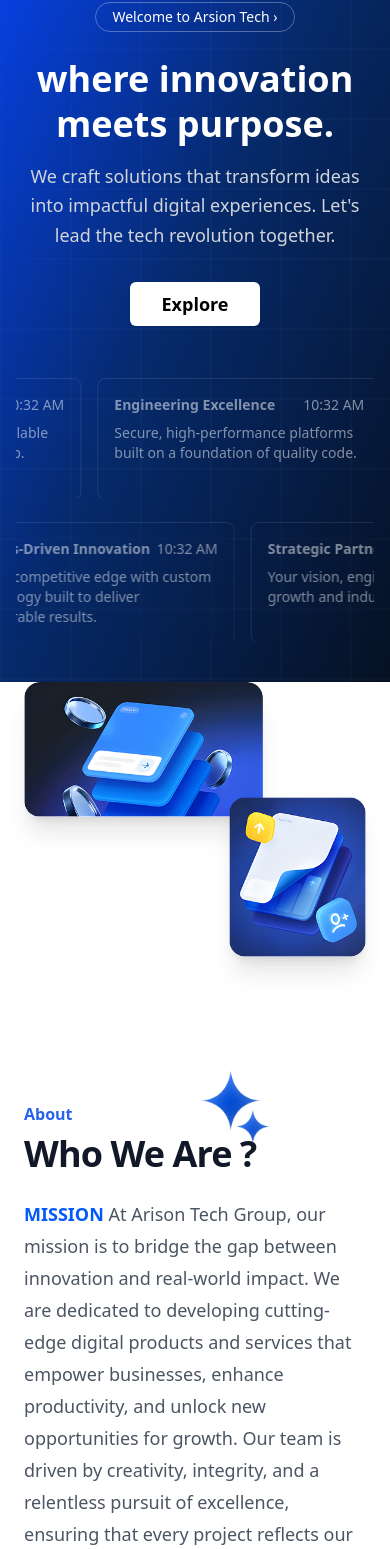
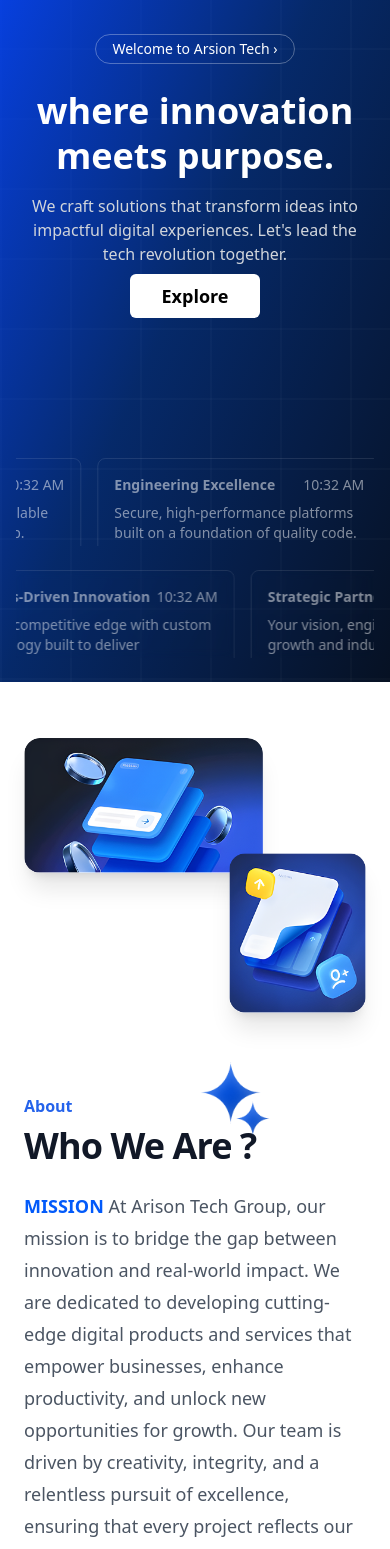
Before and after one commit to Ziyin00/alif-portifolio, a Next.js app: page / in a window 390 px wide. Shown: the part 162-1711 px from the top of the page. Built offline with nearby package versions, Linux system fonts and the light colour scheme.

Commit message:
adjustment

```diff
--- a/src/app/components/core/slider.tsx
+++ b/src/app/components/core/slider.tsx
@@ -56,12 +56,12 @@
   }, [topControls, bottomControls]);
 
   return (
-    <div className="absolute bottom-0 left-0 right-0 px-4 py-10 w-full overflow-hidden">
+    <div className="absolute bottom-0 left-0 right-0 px-4 md:py-10 py-6 w-full overflow-hidden">
       <div className="space-y-4">
 
         {/* Top Slider (moves to the left) */}
         <div
-          className="relative h-32 overflow-hidden"
+          className="relative md:h-32 h-24 overflow-hidden"
           onMouseEnter={() => topControls.stop()}
           onMouseLeave={() => topControls.start(topAnimation)}
         >
@@ -82,7 +82,7 @@
 
         {/* Bottom Slider (moves to the right) */}
         <div
-          className="relative h-32 overflow-hidden"
+          className="relative md:h-32 h-24 overflow-hidden"
           onMouseEnter={() => bottomControls.stop()}
           onMouseLeave={() => bottomControls.start(bottomAnimation)}
         >
--- a/src/app/components/sections/about.tsx
+++ b/src/app/components/sections/about.tsx
@@ -10,7 +10,7 @@
         <div className="mx-auto grid max-w-2xl grid-cols-1 items-center gap-x-16 gap-y-16 sm:gap-y-20 lg:mx-0 lg:max-w-none lg:grid-cols-2">
 
           {/* Image Column */}
-          <div className="relative h-[500px] -mt-24 lg:h-full">
+          <div className="relative h-[500px] md:-mt-24 -mt-10 lg:h-full">
             <div className="absolute top-0 left-0 w-[70%] lg:w-[80%] z-10">
               <Image
                 src="/about-1.png" // Replace with your top image
@@ -41,7 +41,7 @@
           </div>
 
           {/* Text Content Column */}
-          <div className="lg:pl-8 lg:pt-4 -mt-36 md:mt-0">
+          <div className="lg:pl-8 lg:pt-4 -mt-52 md:mt-0">
             <div className="relative">
                <div className="absolute -top-8 right-24 flex items-center">
                <Image
--- a/src/app/components/sections/hero.tsx
+++ b/src/app/components/sections/hero.tsx
@@ -25,13 +25,13 @@
         </h1>
 
         {/* Description */}
-        <p className="mt-4 text-lg text-gray-300 max-w-2xl leading-relaxed">
+        <p className="mt-4 md:text-lg text-gray-300 max-w-2xl md:leading-relaxed">
           We craft solutions that transform ideas into impactful digital experiences.
           Let&apos;s lead the tech revolution together.
         </p>
 
         {/* CTA Button */}
-        <div className="my-8" >
+        <div className="md:my-8 my-2" >
           <Button size="lg" className="bg-white text-black font-bold hover:bg-gray-200 px-8 py-4 text-lg transition-all duration-300">
             Explore
           </Button>
--- a/src/app/components/sections/service.tsx
+++ b/src/app/components/sections/service.tsx
@@ -80,7 +80,7 @@
 alt="Our Services"
 width={1000}
 height={400}
-className="w-[95%] h-[600px] object-cover rounded-2xl shadow-xl"
+className="w-[95%] md:h-[600px] h-[400px] object-cover rounded-2xl shadow-xl"
 
 />
 
```
